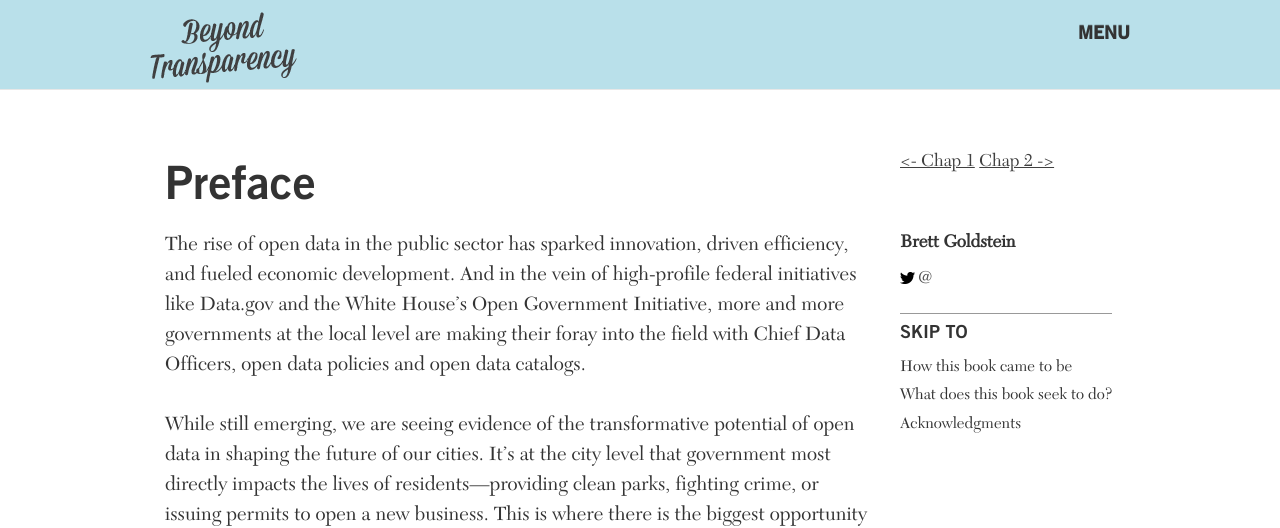
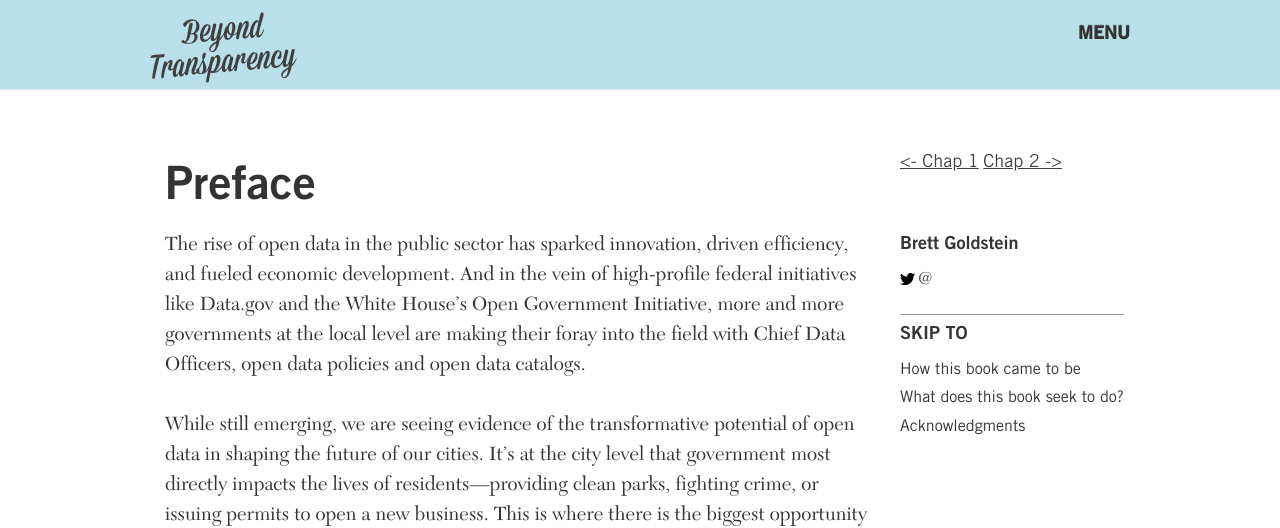
Before and after one commit to codeforamerica/beyondtransparency, a Jekyll site: the page built from chapters/chapter00.md, in a window 1280 px wide. Shown: the top 528 px of the page. Built offline with Jekyll 4.4.1, drawn with Linux system fonts in a browser that asks for light colours; nearby versions of some CDN libraries; some web fonts are replaced; Markdown is read by kramdown in place of the engine named in the settings.

Commit message:
Updated attribution of critics quote to be italic

```diff
--- a/css/main.css
+++ b/css/main.css
@@ -246,8 +246,8 @@
   padding-bottom:50px;
 }
 div.critics .attribution{
-  font-weight:bold;
   text-align:right;
+  font-family: 'NewCaledoniaLT-Italic';
 }
 
 
@@ -351,8 +351,8 @@
   margin-bottom:10px;
 }
 .author .name{
+  font-family: 'TradeGothicLTCom-Bd2';
   font-size:18px;
-  font-weight:bold;
 }
 
 .author .twitter{
@@ -370,15 +370,18 @@
 }
 .in-chapter-nav{
   font-size:16px;
-
 }
 .in-chapter-nav ul{
   padding:0px;
   margin:0px;
 }
 .in-chapter-nav ul li{
+  font-family: 'TradeGothicLT';
   padding:3px 0px;
   list-style:none;
+}
+.in-chapter-sidebar-content .chapter-nav-links a {
+  font-family: 'TradeGothicLT';
 }
 
 .in-chapter-sidebar{
```
